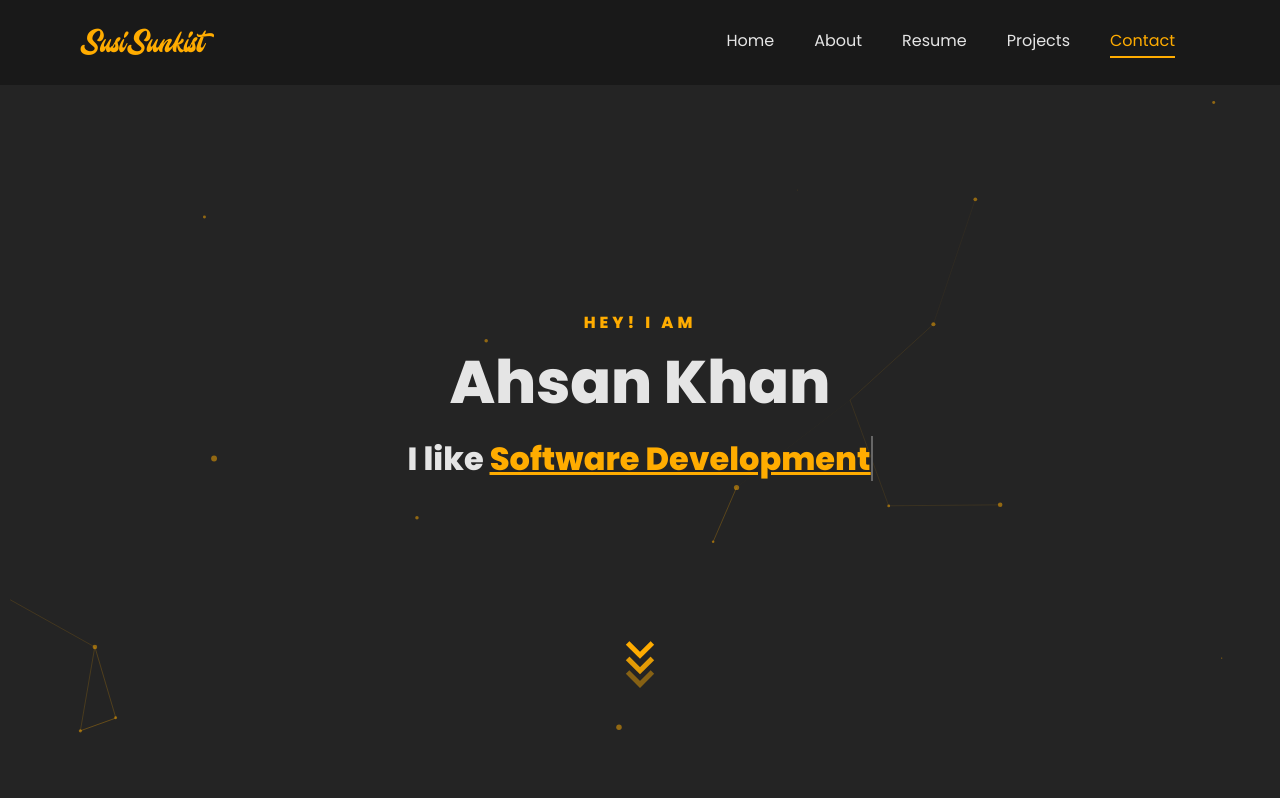
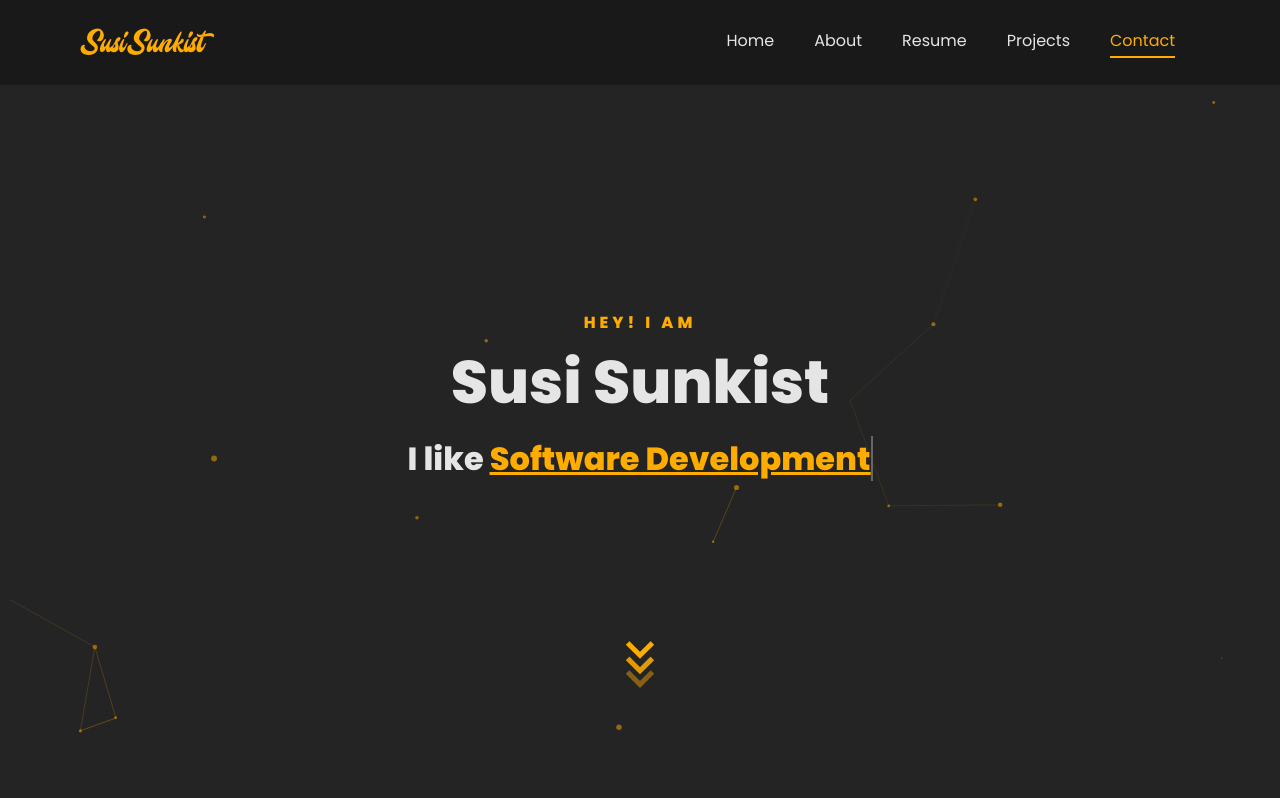
Before and after one commit to gebhardh/gebhardh.github.io, a plain HTML site: page index.html in a window 1280 px wide. Shown: the top 798 px of the page. Drawn offline with Linux system fonts and the light colour scheme; files whose address does not match are found by name.

Commit message:
Update index.html

```diff
--- a/index.html
+++ b/index.html
@@ -83,7 +83,7 @@
           <div class="col-lg-8 col-md-6 ftco-animate d-flex align-items-center">
             <div class="text text-center">
               <span class="subheading">Hey! I am</span>
-              <h1>Ahsan Khan</h1>
+              <h1>Susi Sunkist</h1>
               <h2>
                 I like
                 <span
```
